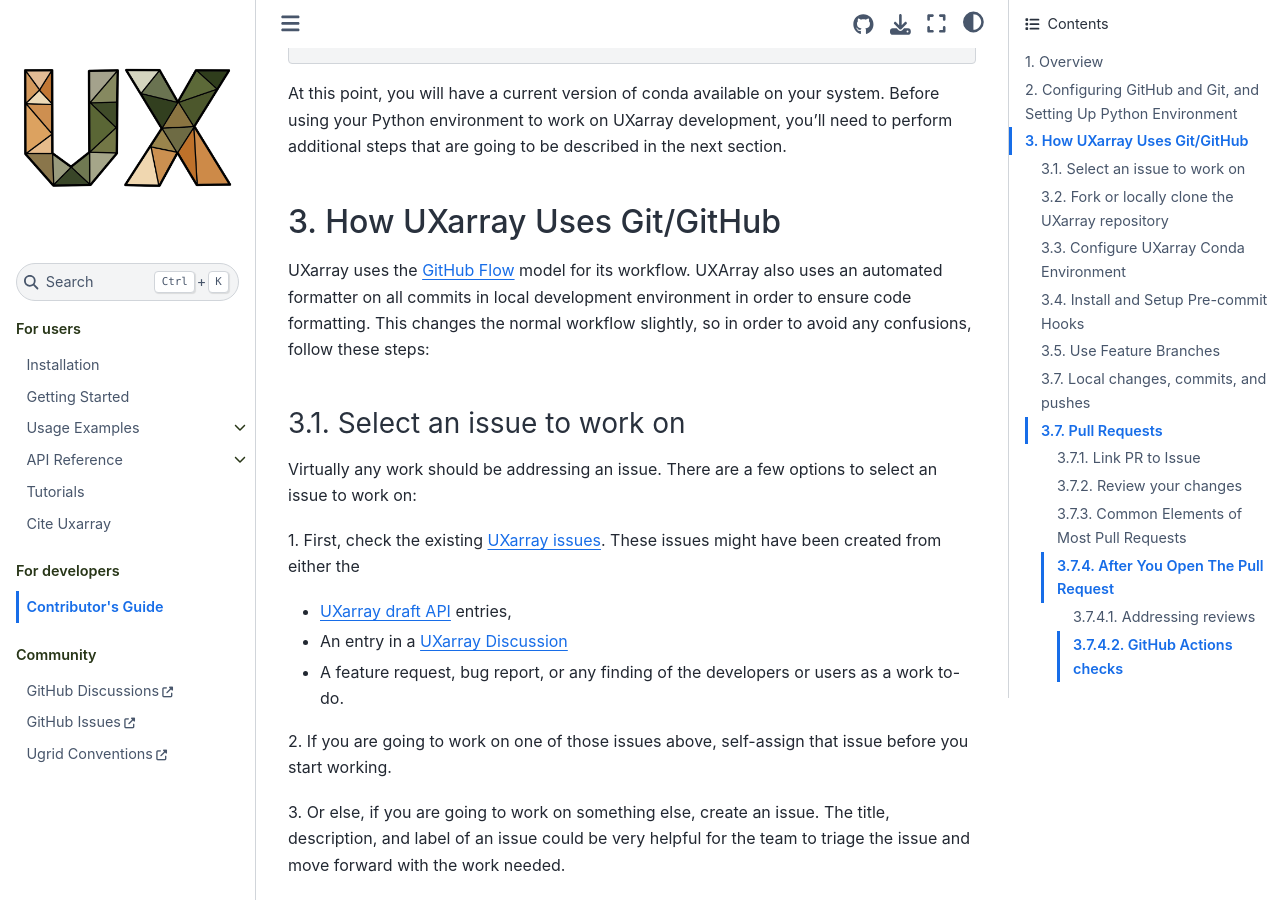
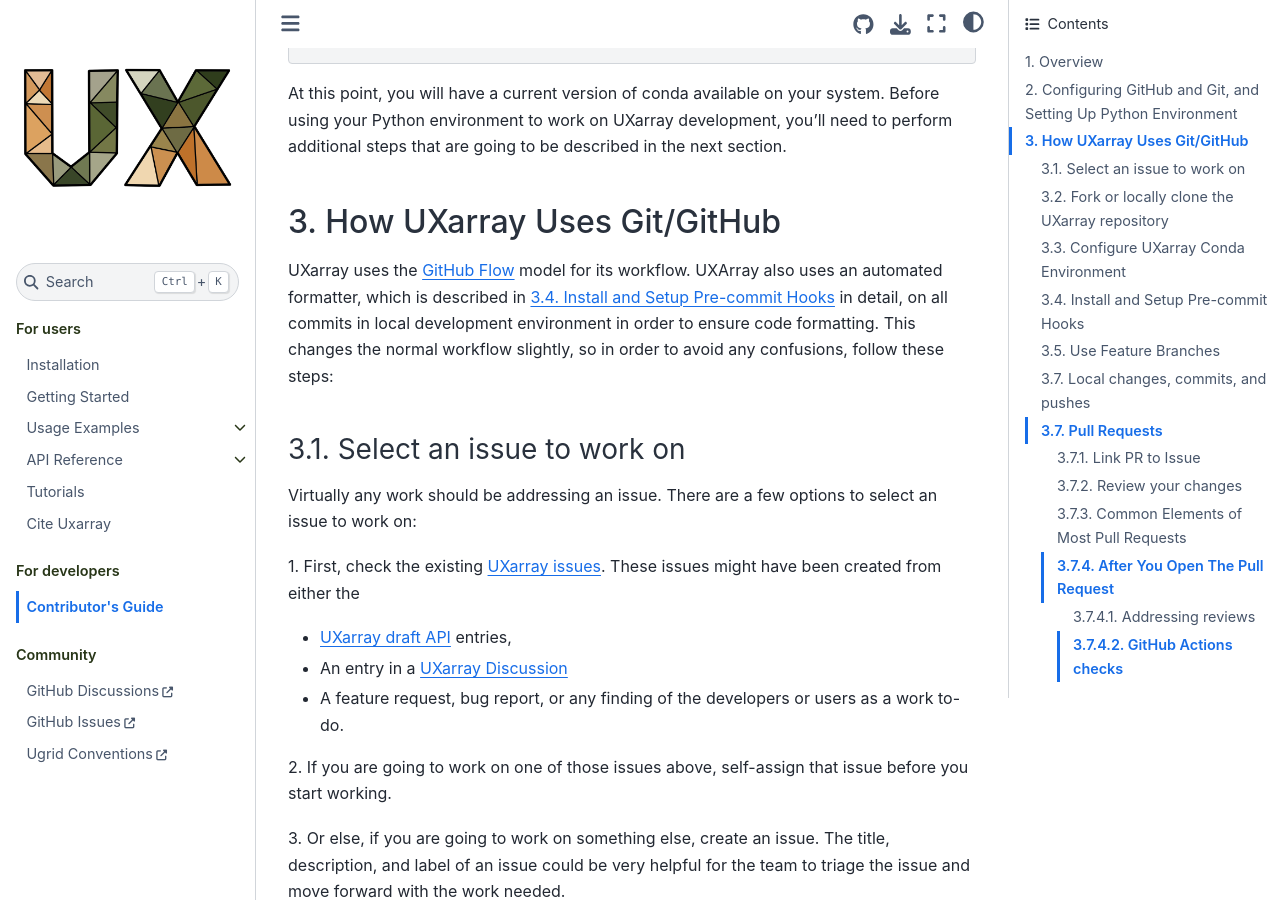
Before and after one commit to UXARRAY/uxarray, a Sphinx documentation site: the page built from docs/contributing.rst, in a window 1280 px wide and 900 px high, scrolled down 4366 px. Built offline with Sphinx 7.4.7 and the Sphinx Book theme 1.1.4, drawn with Linux system fonts in a browser that asks for light colours.

Commit message:
Add a link to pre-commit section in intro text of section 3

```diff
--- a/docs/contributing.rst
+++ b/docs/contributing.rst
@@ -205,10 +205,11 @@
 
 UXarray uses the `GitHub Flow
 <https://docs.github.com/en/get-started/quickstart/github-flow>`_ model
-for its workflow. UXArray also uses an automated formatter on all commits
-in local development environment in order to ensure code formatting.
-This changes the normal workflow slightly, so in order to avoid any
-confusions, follow these steps:
+for its workflow. UXArray also uses an automated formatter, which is
+described in `3.4. Install and Setup Pre-commit Hooks`_ in detail, on
+all commits in local development environment in order to ensure code
+formatting. This changes the normal workflow slightly, so in order to
+avoid any confusions, follow these steps:
 
 3.1. Select an issue to work on
 -------------------------------
```
